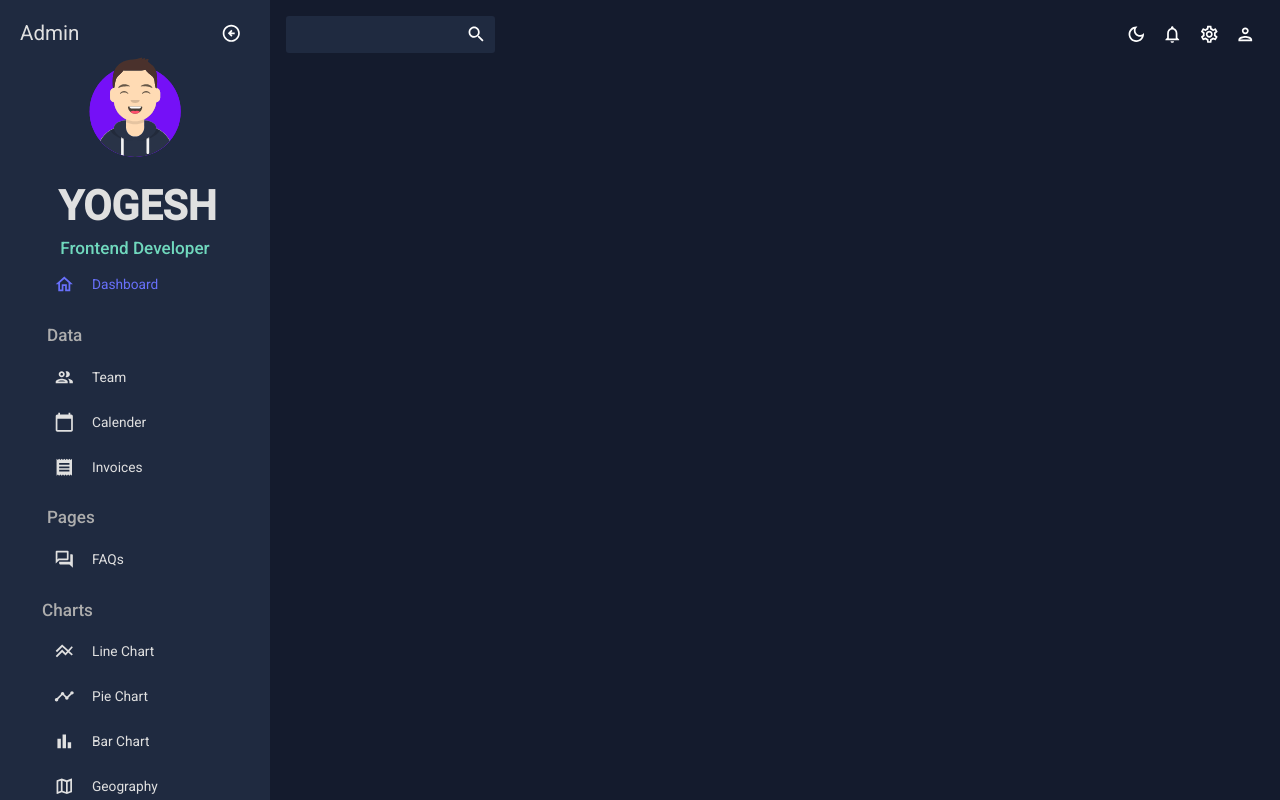
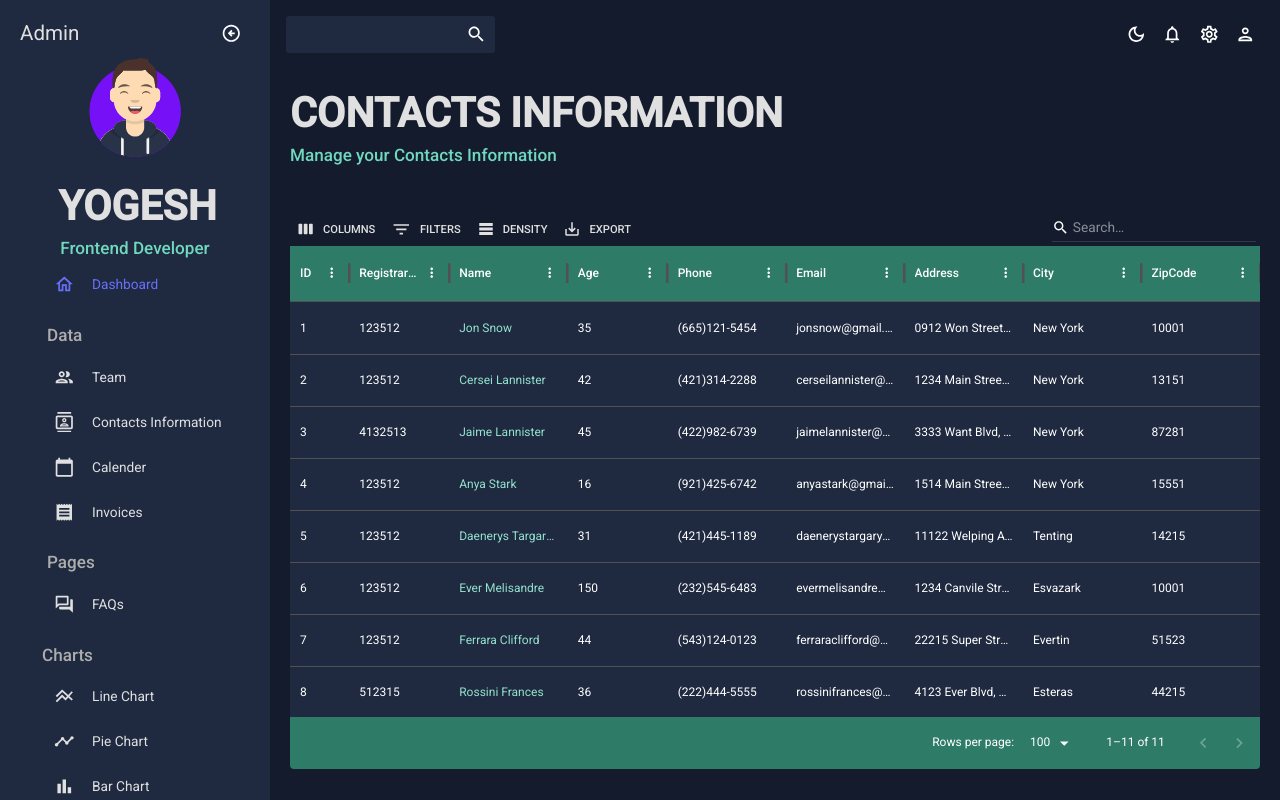
Before and after one commit to yogeshCelestial/react-dashboard, a React (Create React App) app: page /contacts in a window 1280 px wide. Built offline with nearby package versions, Linux system fonts and the light colour scheme.

Commit message:
Contacts page designed

```diff
--- a/src/App.tsx
+++ b/src/App.tsx
@@ -6,6 +6,7 @@ import { Route, Routes } from 'react-router-dom';
 import Dashboard from './screens/dashboard';
 import SideBar from './screens/globals/SideBar';
 import Team from './screens/team';
+import Contacts from './screens/contacts';
 
 function App() {
     const {theme, colorMode} = useMode();
@@ -21,7 +22,7 @@ function App() {
                         <Routes>
                             <Route path='/' element={<Dashboard />} />
                             <Route path='/team' element={<Team />} />
-                            {/* <Route path='/contacts' element={<Dashboard />} /> */}
+                            <Route path='/contacts' element={<Contacts />} />
                             {/* <Route path='/invoices' element={<Dashboard />} /> */}
                             {/* <Route path='/calender' element={<Dashboard />} /> */}
                             {/* <Route path='/faq' element={<Dashboard />} />                                                      */}
--- a/src/data/mockData.js
+++ b/src/data/mockData.ts
@@ -1,6 +1,7 @@
 import { tokens } from '../theme';
+import { ContactsType, TeamType } from '../types/mockData';
 
-export const mockDataTeam = [
+export const mockDataTeam: TeamType[] = [
     {
         id: 1,
         name: 'Jon Snow',
@@ -75,7 +76,7 @@ export const mockDataTeam = [
     },
 ];
 
-export const mockDataContacts = [
+export const mockDataContacts: ContactsType[] = [
     {
         id: 1,
         name: 'Jon Snow',
--- /dev/null
+++ b/src/screens/contacts/index.tsx
@@ -0,0 +1,70 @@
+import React from 'react';
+import { Box, useTheme } from '@mui/material';
+import { DataGrid, GridColDef, GridToolbar } from '@mui/x-data-grid';
+import { mockDataContacts } from '../../data/mockData';
+import { tokens } from '../../theme';
+import { ContactsType } from '../../types/mockData.js';
+import Header from '../../components/Header';
+
+const contactsData: ContactsType[] = mockDataContacts;
+
+const Contacts = () => {
+    const theme = useTheme();
+    const colors = tokens(theme.palette.mode);
+    const columns: GridColDef<(typeof contactsData)[number]>[] = [
+        { field: 'id', headerName: 'ID', flex: 0.5 },
+        { field: 'registrarId', headerName: 'Registrar ID' },
+        { field: 'name', headerName: 'Name', flex: 1, cellClassName: 'name-column--cell' },
+        { field: 'age', headerName: 'Age', align: 'left', headerAlign: 'left', type: 'number' },
+        { field: 'phone', headerName: 'Phone', flex: 1 },
+        { field: 'email', headerName: 'Email', flex: 1 },
+        { field: 'address', headerName: 'Address', flex: 1 },
+        { field: 'city', headerName: 'City', flex: 1 },
+        { field: 'zipCode', headerName: 'ZipCode', flex: 1 },
+    ];
+
+    return (
+        <Box m='20px'>
+            <Header title='CONTACTS INFORMATION' subtitle='Manage your Contacts Information' />
+            <Box m='40px 0 0 0' height='70vh' sx={{
+                '& .MuiDataGrid-root': {
+                    border: 'none',
+                },
+                '& .MuiDataGrid-cell': {
+                    borderBottom: 'none',
+                    alignContent: 'center',
+                },
+                '& .name-column--cell': {
+                    color: colors.greenAccent[300],
+                },
+                '& .MuiDataGrid-columnHeader': {
+                    backgroundColor: theme.palette.mode === 'dark' ? colors.greenAccent[700] : colors.grey[700],
+                    borderBottom: 'none',
+                },
+                '& .MuiDataGrid-virtualScroller': {
+                    backgroundColor: theme.palette.mode === 'dark' ? colors.primary[400] : colors.grey[900],
+                },
+                '& .MuiDataGrid-footerContainer': {
+                    backgroundColor: theme.palette.mode === 'dark' ? colors.greenAccent[700] : colors.grey[700],
+                    borderTop: 'none',
+                },
+                '& .MuiDataGrid-toolbarContainer .MuiButton-text': {
+                    color: `${colors.grey[100]} !important`
+                }
+            }}>
+                <DataGrid
+                    rows={contactsData}
+                    columns={columns}
+                    slots={{ toolbar: GridToolbar }}
+                    slotProps={{
+                        toolbar: {
+                            showQuickFilter: true,
+                        },
+                    }}
+                />
+            </Box>
+        </Box>
+    );
+};
+
+export default Contacts;
--- a/src/screens/globals/SideBar.tsx
+++ b/src/screens/globals/SideBar.tsx
@@ -14,6 +14,7 @@ import ReceiptOutlinedIcon from '@mui/icons-material/Receipt';
 import TimelineOutlinedIcon from '@mui/icons-material/Timeline';
 import ArrowCircleLeftOutlinedIcon from '@mui/icons-material/ArrowCircleLeftOutlined';
 import ArrowCircleRightOutlinedIcon from '@mui/icons-material/ArrowCircleRightOutlined';
+import ContactsOutlinedIcon from '@mui/icons-material/ContactsOutlined';
 import userPicture from '../../assets/user.svg';
 
 import { tokens } from '../../theme';
@@ -139,6 +140,13 @@ function SideBar() {
                             setSelected={setSelected}
                         />
                         <Item
+                            title='Contacts Information'
+                            to='/contacts'
+                            icon={<ContactsOutlinedIcon />}
+                            selected={selected}
+                            setSelected={setSelected}
+                        />
+                        <Item
                             title='Calender'
                             to='/calender'
                             icon={<CalendarTodayOutlinedIcon />}
--- a/src/screens/team/index.tsx
+++ b/src/screens/team/index.tsx
@@ -55,14 +55,14 @@ const Team = () => {
                     color: colors.greenAccent[300],
                 },
                 '& .MuiDataGrid-columnHeader': {
-                    backgroundColor: colors.greenAccent[700],
+                    backgroundColor: theme.palette.mode === 'dark' ? colors.greenAccent[700] : colors.grey[700],
                     borderBottom: 'none',
                 },
                 '& .MuiDataGrid-virtualScroller': {
-                    backgroundColor: colors.primary[400],
+                    backgroundColor: theme.palette.mode === 'dark' ? colors.primary[400] : colors.grey[900],
                 },
                 '& .MuiDataGrid-footerContainer': {
-                    backgroundColor: colors.greenAccent[700],
+                    backgroundColor: theme.palette.mode === 'dark' ? colors.greenAccent[700] : colors.grey[700],
                     borderTop: 'none',
                 }
             }}>
```
Also changed, not shown: src/types/mockData.d.ts (+12 -0 lines).
